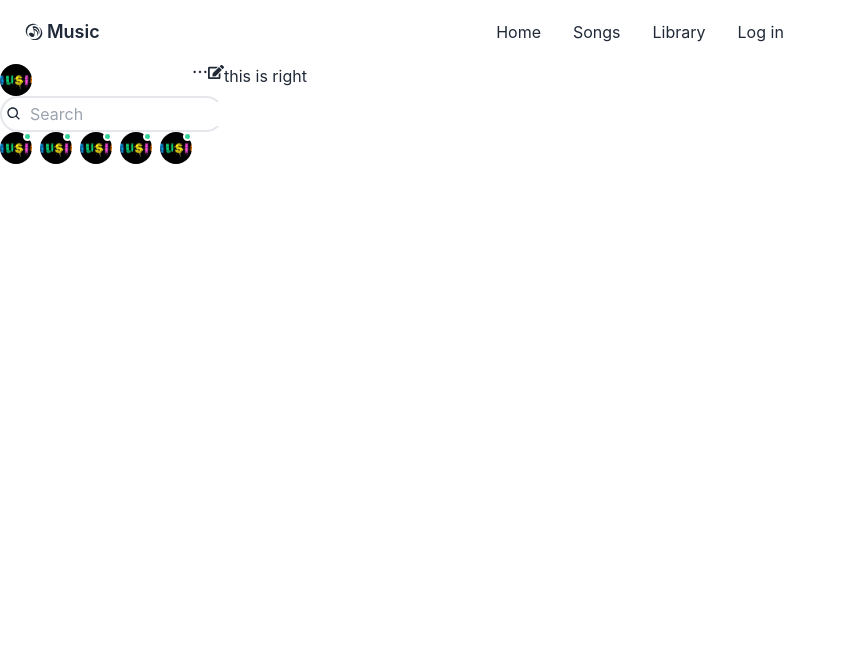
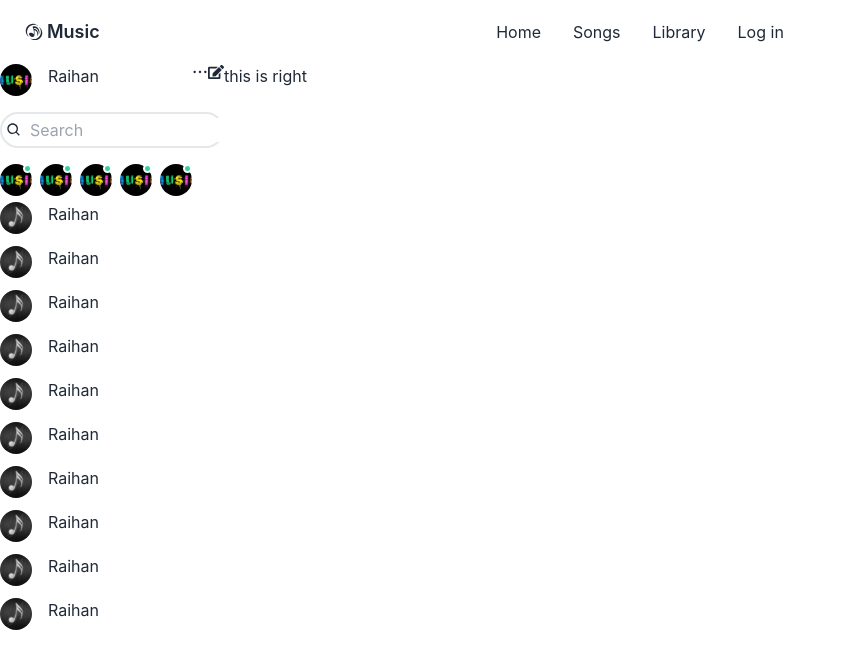
Before and after one commit to rhnchowdhury/Real-chat-app-client, a React (Create React App) app: page / in a window 1280 px wide. Shown: the top 668 px of the page, without its empty margins (0-846 px from the left). Built offline with nearby package versions, Linux system fonts and the light colour scheme; no server answers.

Commit message:
some added frnd

```diff
--- a/src/Components/Pages/Banner/Banner.js
+++ /dev/null
@@ -1,20 +0,0 @@
-import React from 'react';
-
-const Banner = () => {
-    return (
-        <div>
-            <div className="hero min-h-screen" style={{ backgroundImage: `url("https://wallpaperaccess.com/full/1569746.jpg")` }}>
-                <div className="hero-overlay bg-opacity-60"></div>
-                <div className="hero-content text-center text-neutral-content">
-                    <div className="max-w-md">
-                        <h1 className="mb-5 text-5xl font-bold">Hello</h1>
-                        <p className="mb-5">Provident cupiditate voluptatem et in. Quaerat fugiat ut assumenda excepturi exercitationem quasi. In deleniti eaque aut repudiandae et a id nisi.</p>
-                        <button className="btn btn-primary">Get Started</button>
-                    </div>
-                </div>
-            </div>
-        </div>
-    );
-};
-
-export default Banner;
--- a/src/Components/Pages/LeftSides/LeftSide.js
+++ b/src/Components/Pages/LeftSides/LeftSide.js
@@ -3,23 +3,24 @@ import { RxDotsHorizontal } from "react-icons/rx";
 import { FaEdit } from "react-icons/fa";
 import { BiSearch } from "react-icons/bi";
 import img1 from '../../../Components/assets/msc-2.jpg';
+import img2 from '../../../Components/assets/msc.jpg';
 
 const LeftSide = () => {
     return (
         <div>
             <div className='flex justify-between'>
-                <div className="avatar">
+                <div className="avatar space-x-4">
                     <div className="w-8 rounded-full">
                         <img src={img1} alt='' />
-                        <p className='text-red'>Raihan</p>
                     </div>
+                    <p className='text-red'>Raihan</p>
                 </div>
                 <div className='flex justify-between'>
                     <span><RxDotsHorizontal></RxDotsHorizontal></span>
                     <FaEdit></FaEdit>
                 </div>
             </div>
-            <div className='flex rounded-full p-1 border-2'>
+            <div className='flex rounded-full p-1 border-2 my-4'>
                 <button><BiSearch></BiSearch></button>
                 <input type="text" placeholder='Search' className='ml-2 form-control border-none rounded-none' />
             </div>
@@ -50,6 +51,68 @@ const LeftSide = () => {
                     </div>
                 </div>
             </div>
+            <div className='grid gap-3'>
+                <div className="avatar space-x-4 hover:bg-slate-500">
+                    <div className="w-8 rounded-full">
+                        <img src={img2} alt='' />
+                    </div>
+                    <p className='text-red'>Raihan</p>
+                </div>
+                <div className="avatar space-x-4 hover:bg-slate-500">
+                    <div className="w-8 rounded-full">
+                        <img src={img2} alt='' />
+                    </div>
+                    <p className='text-red'>Raihan</p>
+                </div>
+                <div className="avatar space-x-4 hover:bg-slate-500">
+                    <div className="w-8 rounded-full">
+                        <img src={img2} alt='' />
+                    </div>
+                    <p className='text-red'>Raihan</p>
+                </div>
+                <div className="avatar space-x-4 hover:bg-slate-500">
+                    <div className="w-8 rounded-full">
+                        <img src={img2} alt='' />
+                    </div>
+                    <p className='text-red'>Raihan</p>
+                </div>
+                <div className="avatar space-x-4 hover:bg-slate-500">
+                    <div className="w-8 rounded-full">
+                        <img src={img2} alt='' />
+                    </div>
+                    <p className='text-red'>Raihan</p>
+                </div>
+                <div className="avatar space-x-4 hover:bg-slate-500">
+                    <div className="w-8 rounded-full">
+                        <img src={img2} alt='' />
+                    </div>
+                    <p className='text-red'>Raihan</p>
+                </div>
+                <div className="avatar space-x-4 hover:bg-slate-500">
+                    <div className="w-8 rounded-full">
+                        <img src={img2} alt='' />
+                    </div>
+                    <p className='text-red'>Raihan</p>
+                </div>
+                <div className="avatar space-x-4 hover:bg-slate-500">
+                    <div className="w-8 rounded-full">
+                        <img src={img2} alt='' />
+                    </div>
+                    <p className='text-red'>Raihan</p>
+                </div>
+                <div className="avatar space-x-4 hover:bg-slate-500">
+                    <div className="w-8 rounded-full">
+                        <img src={img2} alt='' />
+                    </div>
+                    <p className='text-red'>Raihan</p>
+                </div>
+                <div className="avatar space-x-4 hover:bg-slate-500">
+                    <div className="w-8 rounded-full">
+                        <img src={img2} alt='' />
+                    </div>
+                    <p className='text-red'>Raihan</p>
+                </div>
+            </div>
         </div>
     );
 };
```
